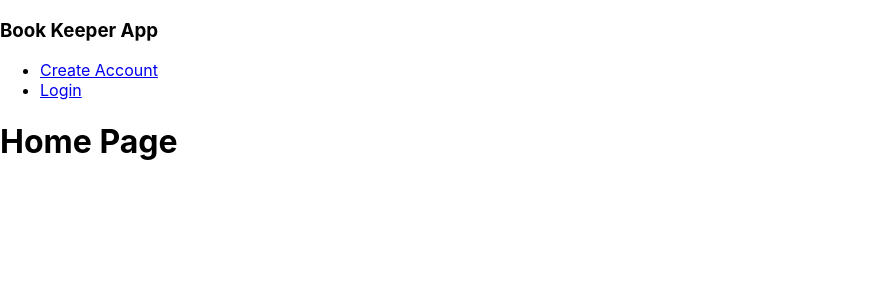
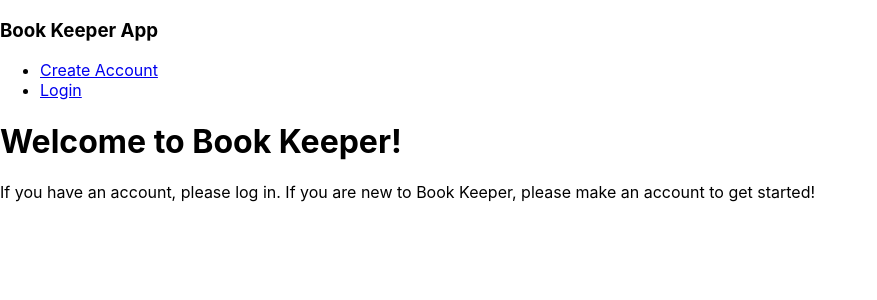
Before and after one commit to JosetteTGarcia/book-keeper-app, a React (Create React App) app: page / in a window 1280 px wide. Shown: the top 300 px of the page, without its empty margins (0-877 px from the left). Built offline with nearby package versions, Linux system fonts and the light colour scheme; data requests are answered from the project's data file.

Commit message:
Moved BookList to Home Page. Added conditional rendering based on login

```diff
--- a/db.json
+++ b/db.json
@@ -16,7 +16,19 @@
       "title": "East of Eden",
       "author": "John Steinbeck",
       "image": "https://upload.wikimedia.org/wikipedia/commons/thumb/9/9a/East_of_Eden_%281952_1st_ed_dust_jacket%29.jpg/800px-East_of_Eden_%281952_1st_ed_dust_jacket%29.jpg",
-      "completed": true,
+      "completed": false,
+      "dateStarted": "date",
+      "dateCompleted": "date2",
+      "starReview": "stars",
+      "comments": "comments"
+    },
+    {
+      "id": 1,
+      "user_id": 1,
+      "title": "Grapes of Wrath",
+      "author": "John Steinbeck",
+      "image": "https://upload.wikimedia.org/wikipedia/commons/a/ad/The_Grapes_of_Wrath_%281939_1st_ed_cover%29.jpg",
+      "completed": false,
       "dateStarted": "date",
       "dateCompleted": "date2",
       "starReview": "stars",
--- a/src/App.js
+++ b/src/App.js
@@ -26,8 +26,7 @@ function App() {
     localStorage.removeItem('user_id');
   }
 
-
-
+  //retrieve local storage of loggedin user and pull data for this user
   useEffect(() => {
     const userID = localStorage.getItem('user_id');
     if(userID && !loggedIn){
@@ -41,10 +40,10 @@ function App() {
       <Router>
         <NavBar loggedIn={loggedIn} logoutUser={logoutUser}/>
         <Routes>
-          <Route path="/" element={<Home/>} />
+          <Route path="/" element={<Home currentUser={currentUser}  loggedIn={loggedIn}/>} />
           <Route path="/signup" element={<Signup loginUser={loginUser} />} />
           <Route path="/login" element={<Login loginUser={loginUser} />} />
-          <Route path="/books" element={<BookList />} />
+          { /* MAY NOT USE: <Route path="/books" element={<BookList />} /> */}
           <Route path="/books/new" element={<BookForm />} />
         </Routes>
       </Router>
--- a/src/components/books/BookCard.js
+++ b/src/components/books/BookCard.js
@@ -1,11 +1,11 @@
 import React from 'react'
 
-function BookCard(){
+function BookCard({book}){
 
 
   return (
     <div>
-      BookCard
+      <h3>{book.title}</h3>
     </div>
   )
 
--- a/src/components/books/BookList.js
+++ b/src/components/books/BookList.js
@@ -1,11 +1,13 @@
-import React from 'react'
+import React, { useState, useEffect } from 'react'
+
 
 function BookList(){
 
+  //debating on deleting.
 
   return (
     <div>
-      BookList
+
     </div>
   )
 
--- a/src/components/navigation/NavBar.js
+++ b/src/components/navigation/NavBar.js
@@ -11,7 +11,7 @@ function NavBar({loggedIn, logoutUser}){
     return (
       <ul>
         <li><Link to="/"> Home </Link></li>
-        <li><Link to="/books"> All Books </Link></li>
+        {/* MAY NOT USE: <li><Link to="/books"> All Books </Link></li> */}
         <li><Link to="/books/new"> Add New Book </Link></li>
         <li><a href="#" onClick={logout}> Logout </a></li>
       </ul>
--- a/src/components/static/Home.js
+++ b/src/components/static/Home.js
@@ -1,14 +1,43 @@
-import React from 'react'
-
-function Home(){
+import React, { useState, useEffect } from 'react'
+import { baseURL } from '../../Globals';
+import BookCard from '../books/BookCard';
 
 
-  return (
+function Home({currentUser, loggedIn}){
+
+  const [bookData, setBookData] = useState([])
+  useEffect(() => {
+    fetch(baseURL + '/books')
+    .then(resp => resp.json())
+    .then((data) => setBookData(data))
+  }, [])
+
+  const bookList = bookData.map((book) => (
+    <BookCard key={book.id} book={book}/>
+  ))
+
+if(loggedIn) {
+    return (
     <div>
-      <h1>Home Page</h1>
+      <h1>{currentUser.username}'s Home Page</h1>
+      {bookList}
+    </div>)
+  } else {
+    return (
+    <div>
+      <h1>
+        Welcome to Book Keeper!
+      </h1>
+      <p>
+      If you have an account, please log in. If you are new to Book Keeper, please make an account to get started!
+      </p>
     </div>
-  )
-
+    )
+  }
 }
 
+
 export default Home;
+
+//using HOME page to display all CURRENT reads, including Filter for "All Books to view"
+//instead of using separate page for it
```
